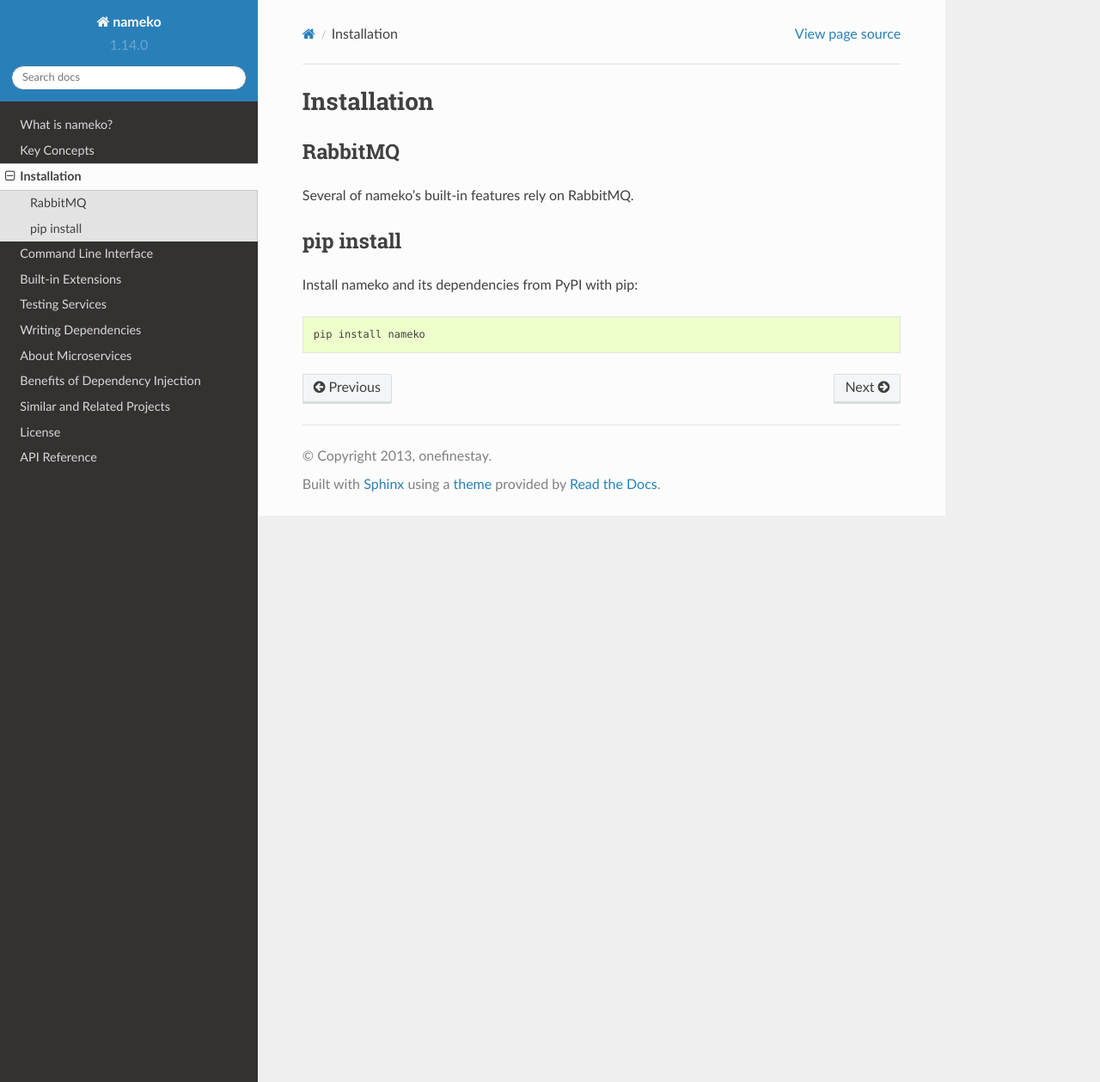
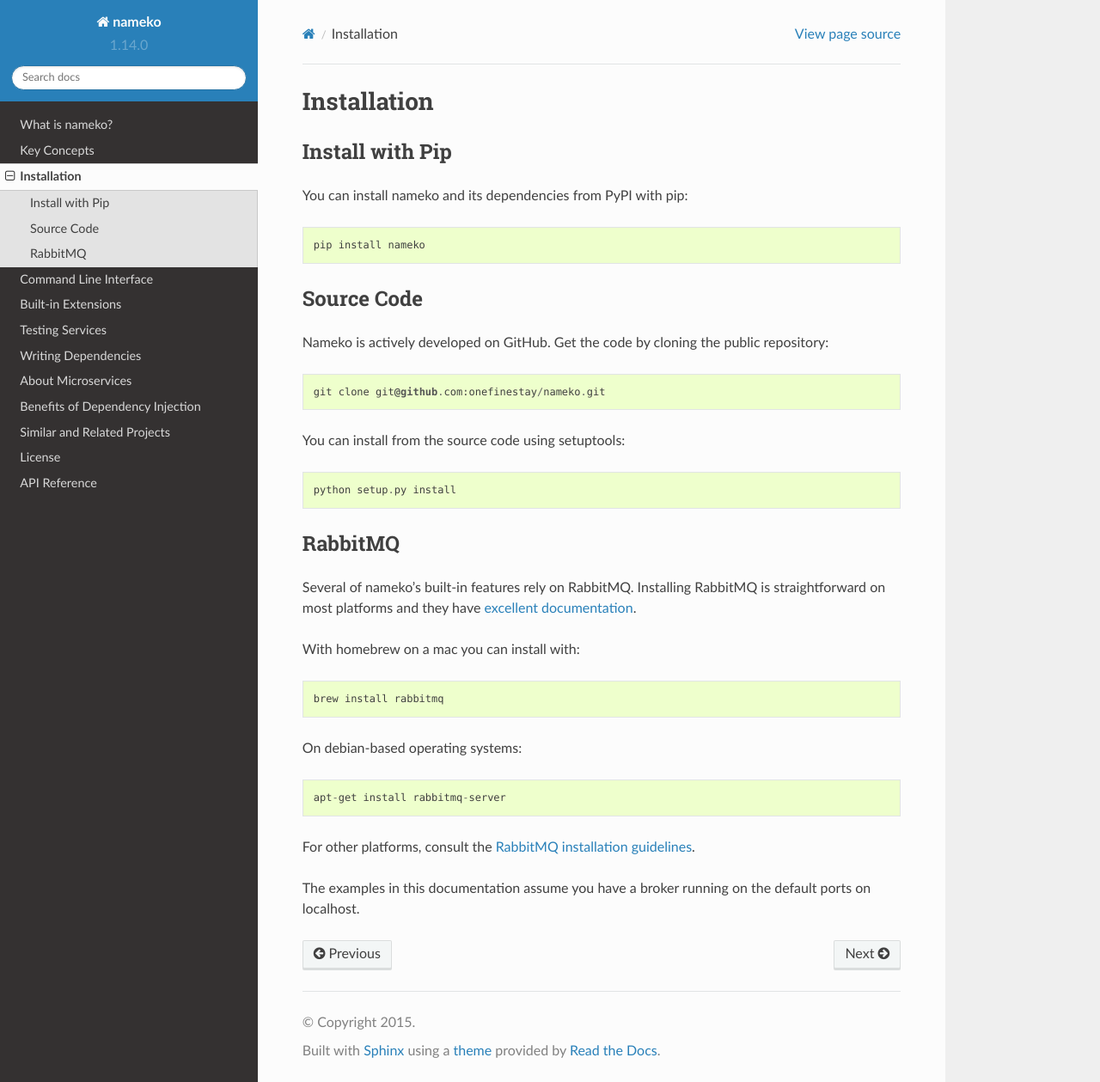
Before and after one commit to nameko/nameko, a Sphinx documentation site: the page built from docs/installation.rst, in a window 1280 px wide and 1259 px high. Shown: the whole window at 86% size. Built offline with Sphinx 7.4.7 and the Read the Docs theme 2.0.0, drawn with Linux system fonts in a browser that asks for light colours.

Commit message:
Updated licence, installation and various sphinx & setup.py metadata

```diff
--- a/dev_requirements.txt
+++ b/dev_requirements.txt
@@ -6,3 +6,5 @@
 pylint==1.0.0
 pytest==2.4.2
 Sphinx==1.2
+sphinxcontrib-spelling==2.1.1
+sphinx-rtd-theme==0.1.6
--- a/docs/conf.py
+++ b/docs/conf.py
@@ -34,6 +34,7 @@
     'sphinx.ext.coverage',
     'sphinx.ext.viewcode',
     'sphinx.ext.intersphinx',
+    'sphinxcontrib.spelling',
 ]
 
 # Add any paths that contain templates here, relative to this directory.
@@ -50,7 +51,7 @@
 
 # General information about the project.
 project = u'nameko'
-copyright = u'2013, onefinestay'
+copyright = u'2015'
 
 # The version info for the project you're documenting, acts as replacement for
 # |version| and |release|, also used in various other places throughout the
@@ -201,10 +202,10 @@
 # Grouping the document tree into LaTeX files. List of tuples
 # (source start file, target name, title,
 #  author, documentclass [howto, manual, or own class]).
-latex_documents = [
-  ('index', 'nameko.tex', u'nameko Documentation',
-   u'onefinestay', 'manual'),
-]
+# latex_documents = [
+#   ('index', 'nameko.tex', u'nameko Documentation',
+#    u'onefinestay', 'manual'),
+# ]
 
 # The name of an image file (relative to this directory) to place at the top of
 # the title page.
@@ -231,10 +232,10 @@
 
 # One entry per manual page. List of tuples
 # (source start file, name, description, authors, manual section).
-man_pages = [
-    ('index', 'nameko', u'nameko Documentation',
-     [u'onefinestay'], 1)
-]
+# man_pages = [
+#     ('index', 'nameko', u'nameko Documentation',
+#      [u'onefinestay'], 1)
+# ]
 
 # If true, show URL addresses after external links.
 # man_show_urls = False
@@ -245,11 +246,11 @@
 # Grouping the document tree into Texinfo files. List of tuples
 # (source start file, target name, title, author,
 #  dir menu entry, description, category)
-texinfo_documents = [
-  ('index', 'nameko', u'nameko Documentation',
-   u'onefinestay', 'nameko', 'One line description of project.',
-   'Miscellaneous'),
-]
+# texinfo_documents = [(
+#     'index', 'nameko', u'nameko Documentation',
+#     u'onefinestay', 'nameko', 'One line description of project.',
+#     'Miscellaneous'
+# )]
 
 # Documents to append as an appendix to all manuals.
 # texinfo_appendices = []
@@ -263,13 +264,14 @@
 # If true, do not generate a @detailmenu in the "Top" node's menu.
 # texinfo_no_detailmenu = False
 
-# -- Read The Docs Theme --------------------------------------------------
-
 intersphinx_mapping = {
-  'python': ('http://docs.python.org/2.7', None),
-  'eventlet': ('http://eventlet.net/doc', None),
+    'python': ('http://docs.python.org/2.7', None),
+    'eventlet': ('http://eventlet.net/doc', None),
+    'mock': ('http://www.voidspace.org.uk/python/mock/', None),
 }
 autoclass_content = 'both'
+
+# -- Read The Docs Theme --------------------------------------------------
 
 # on_rtd is whether we are on readthedocs.org
 on_rtd = os.environ.get('READTHEDOCS', None) == 'True'
@@ -281,3 +283,9 @@
 
 # otherwise, readthedocs.org uses their theme by default,
 # so no need to specify it
+
+# -- sphinxcontrib.spelling ------------------------------------------------
+
+spelling_lang='en_GB'
+
+spelling_word_list_filename='spelling_wordlist.txt'
--- a/docs/installation.rst
+++ b/docs/installation.rst
@@ -3,15 +3,39 @@
 Installation
 ============
 
+Install with Pip
+----------------
+
+You can install nameko and its dependencies from PyPI with pip::
+
+    pip install nameko
+
+
+Source Code
+-----------
+
+Nameko is actively developed on GitHub. Get the code by cloning the public repository::
+
+    git clone git@github.com:onefinestay/nameko.git
+
+You can install from the source code using setuptools::
+
+    python setup.py install
+
+
 RabbitMQ
 --------
 
-Several of nameko's built-in features rely on RabbitMQ.
+Several of nameko's built-in features rely on RabbitMQ. Installing RabbitMQ is straightforward on most platforms and they have `excellent documentation <https://www.rabbitmq.com/download.html>`_.
 
+With homebrew on a mac you can install with::
 
-pip install
------------
+    brew install rabbitmq
 
-Install nameko and its dependencies from PyPI with pip::
+On debian-based operating systems::
 
-    pip install nameko
+    apt-get install rabbitmq-server
+
+For other platforms, consult the `RabbitMQ installation guidelines <https://www.rabbitmq.com/download.html>`_.
+
+The examples in this documentation assume you have a broker running on the default ports on localhost.
--- a/docs/license.rst
+++ b/docs/license.rst
@@ -1,8 +1,9 @@
 License
 =======
 
-Licensed under the Apache License, Version 2.0 (the "License");
-you may not use this file except in compliance with the License.
+Copywrite 2015 Lifealike Ltd. DBA onefinestay
+
+Nameko is licensed under the Apache License, Version 2.0 (the "License"); you may not use this file except in compliance with the License.
 You may obtain a copy of the License at
 
   http://www.apache.org/licenses/LICENSE-2.0
--- a/docs/what_is_nameko.rst
+++ b/docs/what_is_nameko.rst
@@ -12,9 +12,9 @@
 
 Out of the box you can build a service that can respond to RPC messages, dispatch events on certain actions, and listen to events from other services. It could also have HTTP interfaces for clients that can't speak AMQP, and a websocket interface for, say, Javascript clients.
 
-Nameko is also extensible. The main principals are agnotic to the way services communicate. You can define your own transport mechanisms and service dependencies to mix and match as desired.
+Nameko is also extensible. You can define your own transport mechanisms and service dependencies to mix and match as desired.
 
-Nameko strongly encourages the :ref:`Dependency Injection <benefits-of-dependency-injection>` pattern, which makes building and testing services clean and simple.
+Nameko strongly encourages the :ref:`Dependency Injection <_benefits_of_dependency_injection>` pattern, which makes building and testing services clean and simple.
 
 Nameko takes its name from the Japanese mushroom, which grows in clusters.
 
@@ -33,6 +33,6 @@
 When shouldn't I use nameko?
 ----------------------------
 
-Nameko is not a web framework. It has built-in HTTP entrypoints but they're limited to what is useful in the realm of microservices. If you want to build a webapp for consumption by humans you should use `flask <http://flask.pocoo.org>`_.
+Nameko is not a web framework. It has built-in HTTP entrypoints but they're limited to what is useful in the realm of microservices. If you want to build a webapp for consumption by humans you should use something like `flask <http://flask.pocoo.org>`_.
 
 You shouldn't use nameko to write clients. The library comes with tools for clients to communicate with nameko clusters using the built-in AMQP entrypoints, but the client itself should be some other process.
--- a/setup.py
+++ b/setup.py
@@ -32,8 +32,9 @@
 setup(
     name='nameko',
     version='1.14.0',
-    description='service framework supporting multiple'
-                'messaging and RPC implementations',
+    description='A microservices framework for Python that lets service '
+                'developers concentrate on application logic and encourages '
+                'testability.',
     author='onefinestay',
     author_email='engineering@onefinestay.com',
     url='http://github.com/onefinestay/nameko',
```
Also changed, not shown: docs/spelling_wordlist.txt (added, +64 -0 lines), 4 other files.
